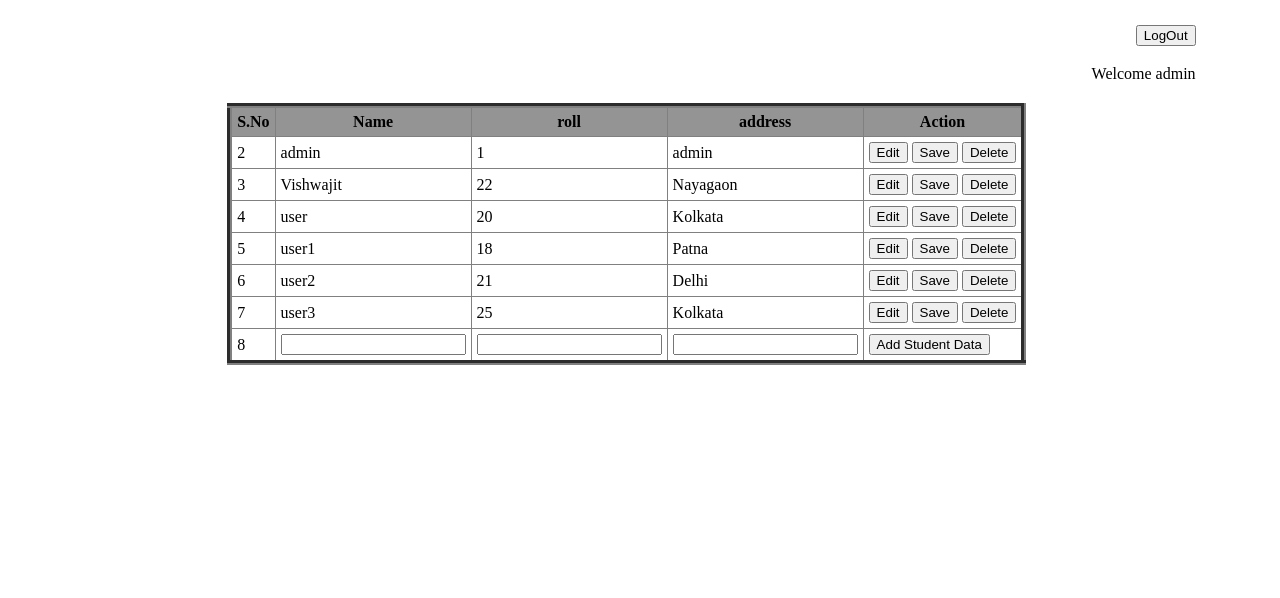
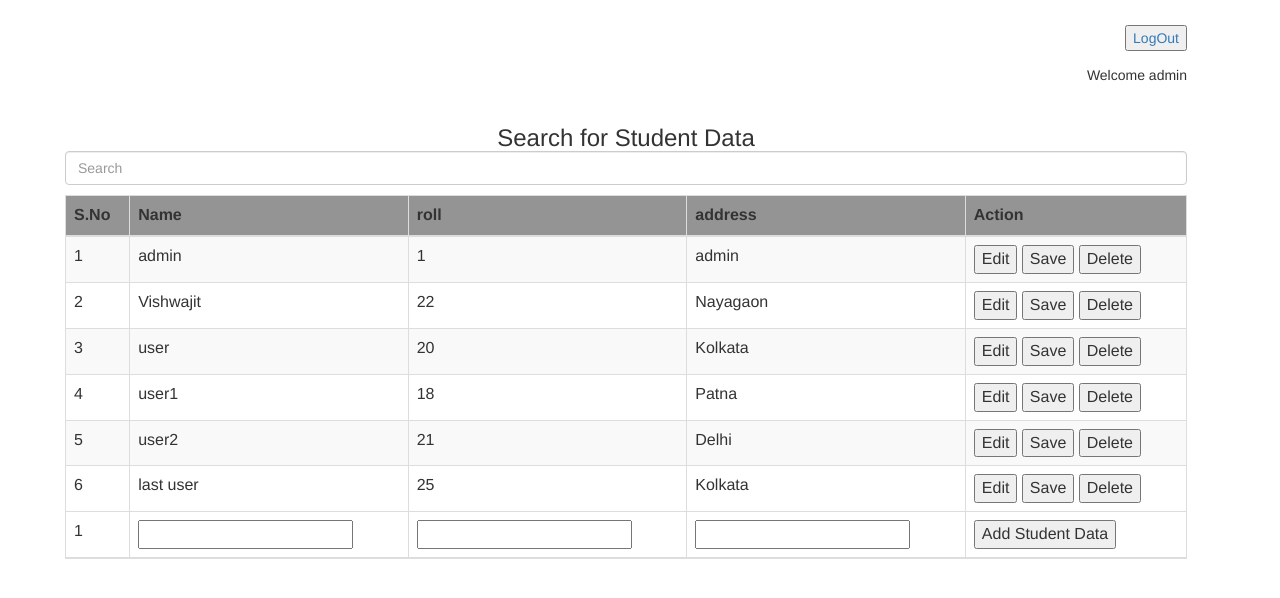
Before and after one commit to vishwajit247/dashboard, a plain HTML site: page table.html in a window 1280 px wide. Drawn offline with nearby package versions, Linux system fonts and the light colour scheme.

Commit message:
Update table.html

```diff
--- a/table.html
+++ b/table.html
@@ -1,9 +1,11 @@
 <html>
+
 <head>
     <meta charset="UTF-8">
     <meta http-equiv="X-UA-Compatible" content="IE=edge">
     <meta name="viewport" content="width=device-width, initial-scale=1.0">
     <title>Admin</title>
+    <link rel="stylesheet" href="http://netdna.bootstrapcdn.com/bootstrap/3.3.2/css/bootstrap.min.css">
     <script type="text/javascript" src="table_script.js"></script>
     <style type="text/CSS">
         .container{
@@ -29,6 +31,9 @@ table tr{
 table tr td:first-child::before{
     content: counter(sno);
 }
+h3{
+    text-align: center;
+}
 
 </style>
 </head>
@@ -39,10 +44,15 @@ table tr td:first-child::before{
         <div class="log_out"><a href="index.html"><input class="btn_out" type="submit" value="LogOut"></a></div>
         <div class="adm_wel">Welcome admin</div>
 
+        <h3>
+            <span>Search for Student Data</span>
+            <input type="search" placeholder="Search" class="form-control search-input" data-table="customers-list" />
+        </h3>
 
         <div id="wrapper">
-            <table align='center' cellspacing=2 cellpadding=5 id="data_table" border=5px solid black
-                style="border-collapse:collapse;">
+            <table class="table table-bordered table-striped customers-list" align='center' cellspacing=2 cellpadding=5
+                id="data_table" border=5px solid black style="border-collapse:collapse;">
+                <thead>
                     <tr>
                         <th>S.No</th>
                         <th>Name</th>
@@ -50,7 +60,9 @@ table tr td:first-child::before{
                         <th>address</th>
                         <th>Action</th>
                     </tr>
+                </thead>
 
+                <tbody>
                     <tr id="row1">
                         <td class="count"></td>
                         <td id="name_row1">admin</td>
@@ -113,7 +125,7 @@ table tr td:first-child::before{
 
                     <tr id="row6">
                         <td class="count"></td>
-                    <td id="name_row6">user3</td>
+                        <td id="name_row6">last user</td>
                         <td id="roll_row6">25</td>
                         <td id="address_row6">Kolkata</td>
                         <td>
@@ -122,7 +134,9 @@ table tr td:first-child::before{
                             <input type="button" value="Delete" class="delete" onclick="delete_row('6')">
                         </td>
                     </tr>
+                </tbody>
 
+                <thead>
                     <tr>
                         <td class="count" id="s_no"></td>
                         <td><input type="text" id="new_name"></td>
@@ -130,11 +144,20 @@ table tr td:first-child::before{
                         <td><input type="text" id="new_address"></td>
                         <td><input type="button" class="add" onclick="add_row();" value="Add Student Data"></td>
                     </tr>
+                </thead>
 
             </table>
         </div>
     </div>
 
+    <script type="text/javascript" src="http://ajax.googleapis.com/ajax/libs/jquery/1.11.2/jquery.min.js"></script>
+    <script src="http://ajax.googleapis.com/ajax/libs/jqueryui/1.11.2/jquery-ui.min.js"></script>
+    <script type="text/javascript" src="paging.js"></script>
+    <script type="text/javascript">
+        $(document).ready(function () {
+            $('#data_table').paging({ limit: 5 });
+        });
+    </script>
 </body>
 
 </html>
```
Lines whose indentation alone changed are shown as unchanged.
